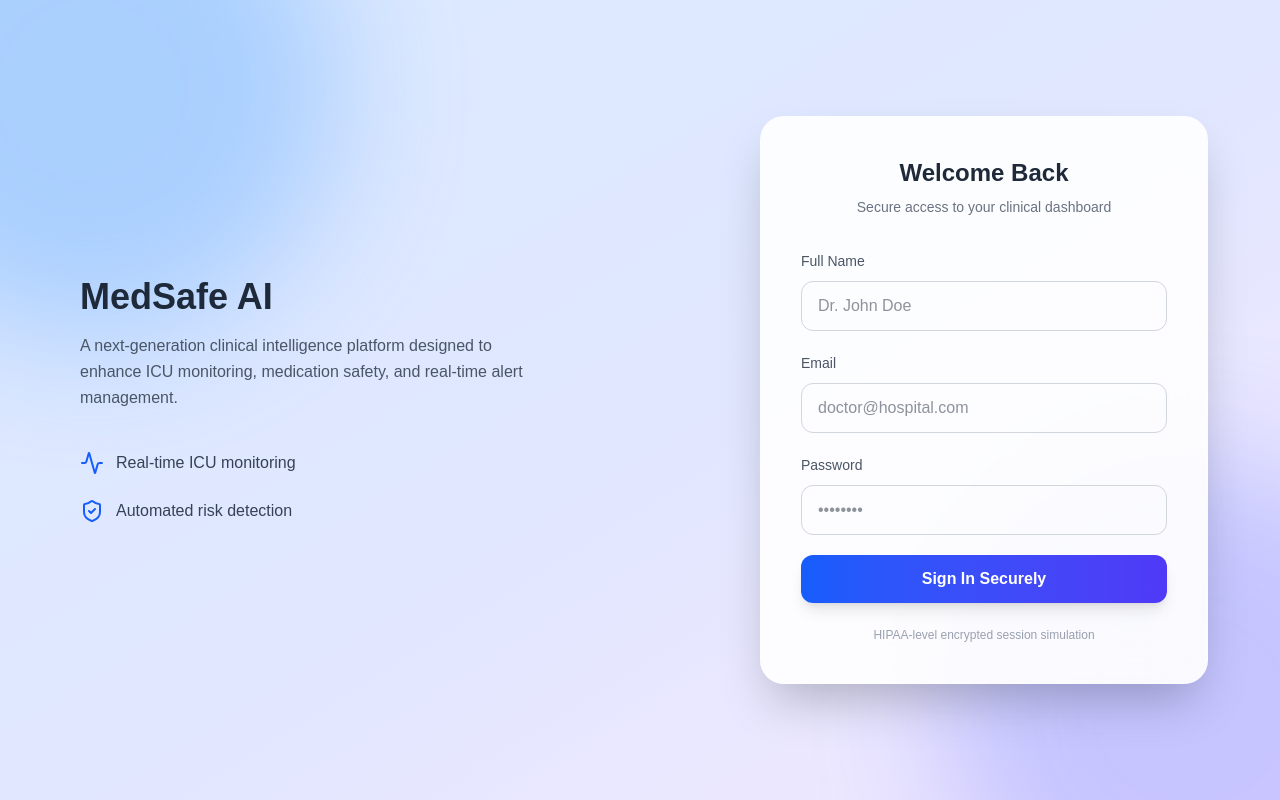
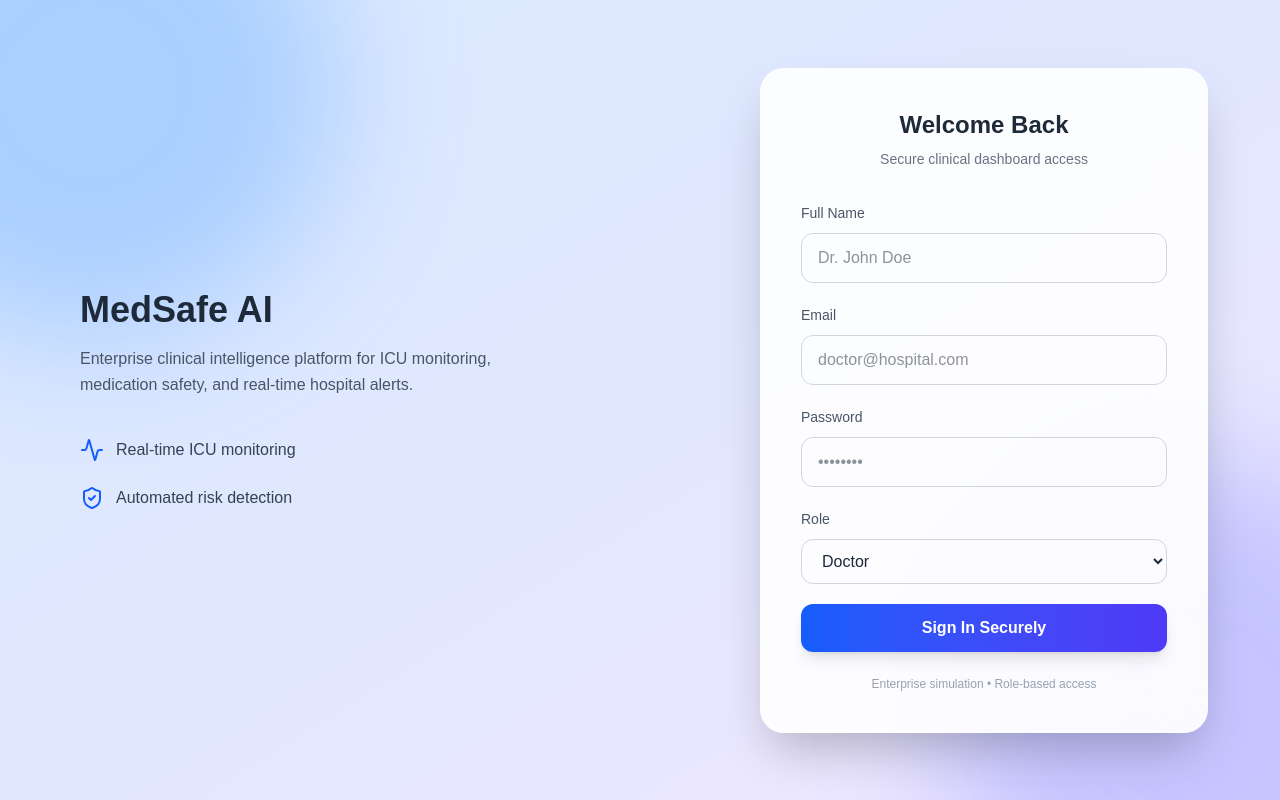
Before and after one commit to adityaasikarwarr/MEDSAFE, a Next.js app: page /login in a window 1280 px wide. Built offline with nearby package versions, Linux system fonts and the light colour scheme.

Commit message:
errors fixing

```diff
--- a/app/dashboard/icu/page.tsx
+++ b/app/dashboard/icu/page.tsx
@@ -51,12 +51,12 @@ export default function ICUPage() {
       </div>
 
       {patients.length === 0 && (
-        <div className="bg-white p-12 rounded-2xl shadow text-center text-gray-500">
+        <div className="p-12 text-center text-gray-500 bg-white shadow rounded-2xl">
           No patients currently under ICU monitoring.
         </div>
       )}
 
-      <div className="grid grid-cols-1 md:grid-cols-2 xl:grid-cols-3 gap-6">
+      <div className="grid grid-cols-1 gap-6 md:grid-cols-2 xl:grid-cols-3">
         {patients.map((patient) => {
           const data = vitals[patient.id];
 
@@ -67,12 +67,12 @@ export default function ICUPage() {
               animate={{ opacity: 1, y: 0 }}
               whileHover={{ scale: 1.02 }}
               transition={{ duration: 0.3 }}
-              className="bg-white rounded-2xl shadow-lg border border-gray-100 p-6 space-y-5"
+              className="p-6 space-y-5 bg-white border border-gray-100 shadow-lg rounded-2xl"
             >
               {/* Header */}
-              <div className="flex justify-between items-center">
+              <div className="flex items-center justify-between">
                 <div>
-                  <h2 className="text-lg font-semibold text-gray-800 flex items-center gap-2">
+                  <h2 className="flex items-center gap-2 text-lg font-semibold text-gray-800">
                     <User size={16} /> {patient.name}
                   </h2>
                   <p className="text-sm text-gray-500">{patient.department}</p>
@@ -151,7 +151,7 @@ function RiskBadge({ risk }: { risk: string }) {
 function Info({ label, value }: { label: string; value: any }) {
   return (
     <div>
-      <p className="text-gray-400 text-xs">{label}</p>
+      <p className="text-xs text-gray-400">{label}</p>
       <p className="font-medium text-gray-700">{value}</p>
     </div>
   );
@@ -176,7 +176,7 @@ function VitalBar({
 
   return (
     <div>
-      <div className="flex justify-between items-center text-sm text-gray-600 mb-1">
+      <div className="flex items-center justify-between mb-1 text-sm text-gray-600">
         <span className="flex items-center gap-2">
           {icon} {label}
         </span>
@@ -185,7 +185,7 @@ function VitalBar({
         </span>
       </div>
 
-      <div className="w-full bg-gray-200 h-2 rounded-full">
+      <div className="w-full h-2 bg-gray-200 rounded-full">
         <motion.div
           className={`h-2 rounded-full ${color}`}
           initial={{ width: 0 }}
--- a/app/dashboard/layout.tsx
+++ b/app/dashboard/layout.tsx
@@ -39,11 +39,11 @@ export default function DashboardLayout({
   const userPermissions = user ? getPermissions(user.role) : null;
 
   /* 🔐 Route Protection */
-  useEffect(() => {
-    if (!user) {
-      router.replace("/");
-    }
-  }, [user, router]);
+  // useEffect(() => {
+  //   if (!user) {
+  //     router.replace("/");
+  //   }
+  // }, [user, router]);
 
   /* Close Notification Dropdown */
   useEffect(() => {
--- a/app/login/page.tsx
+++ b/app/login/page.tsx
@@ -1,116 +1,139 @@
 "use client";
+
+import type { Role } from "@/context/AuthContext";
 import { useState } from "react";
 import { motion } from "framer-motion";
 import { useRouter } from "next/navigation";
 import { useAuth } from "@/context/AuthContext";
 import { Activity, ShieldCheck } from "lucide-react";
+
 export default function LoginPage() {
   const router = useRouter();
   const { login } = useAuth();
+
   const [name, setName] = useState("");
   const [email, setEmail] = useState("");
   const [password, setPassword] = useState("");
-  const [role, setRole] = useState("Doctor");
+  const [role, setRole] = useState<Role>("Doctor");
+
   const handleLogin = () => {
     if (!email || !password) return;
-    login({ name, role, email });
+
+    login({
+      name: name || "Medical User",
+      role,
+      email,
+    });
+
     router.push("/dashboard");
   };
+
   return (
     <div className="relative flex min-h-screen overflow-hidden bg-gradient-to-br from-blue-100 via-indigo-100 to-purple-100">
-      {" "}
-      {/* Floating Blobs */}{" "}
-      <div className="absolute -top-40 -left-40 w-[500px] h-[500px] bg-blue-400 opacity-20 rounded-full blur-3xl animate-pulse" />{" "}
-      <div className="absolute -bottom-40 -right-40 w-[500px] h-[500px] bg-indigo-400 opacity-20 rounded-full blur-3xl animate-pulse" />{" "}
-      {/* LEFT SIDE – BRANDING */}{" "}
+      {/* Floating Background */}
+      <div className="absolute -top-40 -left-40 w-[500px] h-[500px] bg-blue-400 opacity-20 rounded-full blur-3xl animate-pulse" />
+      <div className="absolute -bottom-40 -right-40 w-[500px] h-[500px] bg-indigo-400 opacity-20 rounded-full blur-3xl animate-pulse" />
+
+      {/* LEFT PANEL */}
       <motion.div
         initial={{ opacity: 0, x: -80 }}
         animate={{ opacity: 1, x: 0 }}
         transition={{ duration: 0.8 }}
         className="relative z-10 flex-col justify-center flex-1 hidden px-20 lg:flex"
       >
-        {" "}
-        <h1 className="text-4xl font-bold text-gray-800">MedSafe AI</h1>{" "}
+        <h1 className="text-4xl font-bold text-gray-800">MedSafe AI</h1>
+
         <p className="max-w-md mt-4 leading-relaxed text-gray-600">
-          {" "}
-          A next-generation clinical intelligence platform designed to enhance
-          ICU monitoring, medication safety, and real-time alert
-          management.{" "}
-        </p>{" "}
+          Enterprise clinical intelligence platform for ICU monitoring,
+          medication safety, and real-time hospital alerts.
+        </p>
+
         <div className="mt-10 space-y-6">
-          {" "}
-          <Feature icon={<Activity />} text="Real-time ICU monitoring" />{" "}
-          <Feature
-            icon={<ShieldCheck />}
-            text="Automated risk detection"
-          />{" "}
-        </div>{" "}
-      </motion.div>{" "}
-      {/* RIGHT SIDE – LOGIN FORM */}{" "}
+          <Feature icon={<Activity />} text="Real-time ICU monitoring" />
+          <Feature icon={<ShieldCheck />} text="Automated risk detection" />
+        </div>
+      </motion.div>
+
+      {/* RIGHT PANEL */}
       <motion.div
         initial={{ opacity: 0, x: 80 }}
         animate={{ opacity: 1, x: 0 }}
         transition={{ duration: 0.8 }}
         className="relative z-10 flex items-center justify-center flex-1 p-8"
       >
-        {" "}
         <motion.div
           initial={{ scale: 0.95 }}
           animate={{ scale: 1 }}
           transition={{ duration: 0.6 }}
           className="w-full max-w-md p-10 border shadow-2xl bg-white/90 backdrop-blur-xl rounded-3xl border-white/40"
         >
-          {" "}
           <h2 className="text-2xl font-bold text-center text-gray-800">
-            {" "}
-            Welcome Back{" "}
-          </h2>{" "}
+            Welcome Back
+          </h2>
+
           <p className="mt-2 text-sm text-center text-gray-500">
-            {" "}
-            Secure access to your clinical dashboard{" "}
-          </p>{" "}
+            Secure clinical dashboard access
+          </p>
+
           <div className="mt-8 space-y-5">
-            {" "}
             <InputField
               label="Full Name"
               value={name}
               onChange={setName}
               placeholder="Dr. John Doe"
-            />{" "}
+            />
+
             <InputField
               label="Email"
               value={email}
               onChange={setEmail}
               placeholder="doctor@hospital.com"
               type="email"
-            />{" "}
+            />
+
             <InputField
               label="Password"
               value={password}
               onChange={setPassword}
               placeholder="••••••••"
               type="password"
-            />{" "}
+            />
+
+            {/* ✅ ROLE SELECTOR */}
+            <div>
+              <label className="text-sm text-gray-600">Role</label>
+              <select
+                value={role}
+                onChange={(e) => setRole(e.target.value as Role)}
+                className="w-full px-4 py-3 mt-2 text-gray-800 border border-gray-300 rounded-xl focus:outline-none focus:ring-2 focus:ring-blue-500 focus:border-blue-500"
+              >
+                <option value="Admin">Admin</option>
+                <option value="Doctor">Doctor</option>
+                <option value="Nurse">Nurse</option>
+              </select>
+            </div>
+
             <motion.button
               whileHover={{ scale: 1.03 }}
               whileTap={{ scale: 0.97 }}
               onClick={handleLogin}
               className="w-full py-3 font-semibold text-white transition shadow-lg rounded-xl bg-gradient-to-r from-blue-600 to-indigo-600 hover:shadow-xl"
             >
-              {" "}
-              Sign In Securely{" "}
-            </motion.button>{" "}
-          </div>{" "}
+              Sign In Securely
+            </motion.button>
+          </div>
+
           <p className="mt-6 text-xs text-center text-gray-400">
-            {" "}
-            HIPAA-level encrypted session simulation{" "}
-          </p>{" "}
-        </motion.div>{" "}
-      </motion.div>{" "}
+            Enterprise simulation • Role-based access
+          </p>
+        </motion.div>
+      </motion.div>
     </div>
   );
 }
-/* ================= INPUT FIELD ================= */ function InputField({
+
+/* ================= INPUT FIELD ================= */
+function InputField({
   label,
   value,
   onChange,
@@ -125,29 +148,24 @@ export default function LoginPage() {
 }) {
   return (
     <div>
-      {" "}
-      <label className="text-sm text-gray-600">{label}</label>{" "}
+      <label className="text-sm text-gray-600">{label}</label>
       <input
         type={type}
         value={value}
         onChange={(e) => onChange(e.target.value)}
         placeholder={placeholder}
         className="w-full px-4 py-3 mt-2 text-gray-800 transition border border-gray-300 rounded-xl focus:outline-none focus:ring-2 focus:ring-blue-500 focus:border-blue-500"
-      />{" "}
+      />
     </div>
   );
 }
-/* ================= FEATURE ITEM ================= */ function Feature({
-  icon,
-  text,
-}: {
-  icon: React.ReactNode;
-  text: string;
-}) {
+
+/* ================= FEATURE ITEM ================= */
+function Feature({ icon, text }: { icon: React.ReactNode; text: string }) {
   return (
     <div className="flex items-center gap-3 text-gray-700">
-      {" "}
-      <div className="text-blue-600">{icon}</div> <span>{text}</span>{" "}
+      <div className="text-blue-600">{icon}</div>
+      <span>{text}</span>
     </div>
   );
 }
```
